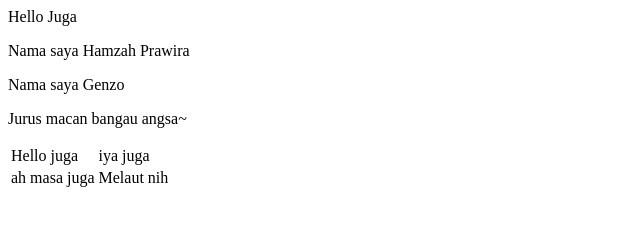
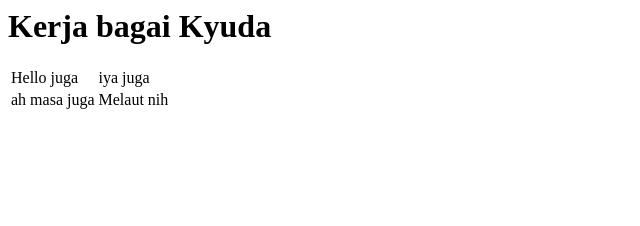
Before and after one commit to Kjudhist/MKPL, a plain HTML site: page index_ke2.html in a window 1280 px wide. Shown: the whole page, without its empty margins (0-640 px from the left). Drawn offline with Linux system fonts and the light colour scheme.

Commit message:
Update index_ke2.html

```diff
--- a/index_ke2.html
+++ b/index_ke2.html
@@ -5,10 +5,7 @@
     </head>
     <body>
         <div class="container">
-            <p>Hello Juga</p>
-            <p>Nama saya Hamzah Prawira</p>
-            <p>Nama saya Genzo </p>
-            <p>Jurus macan bangau angsa~</p>
+            <H1>Kerja bagai Kyuda</H1>
         </div>
         <table id="iniTabel">
             <tr>
```
